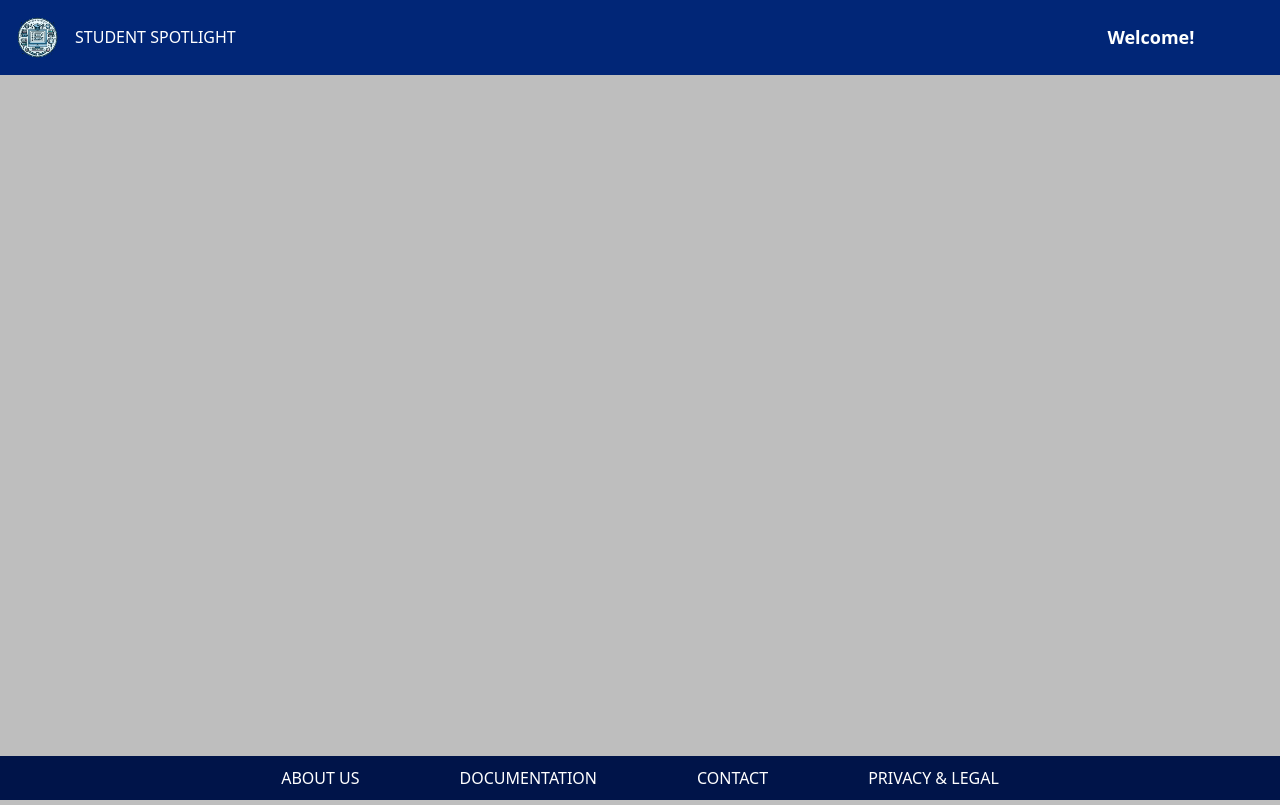
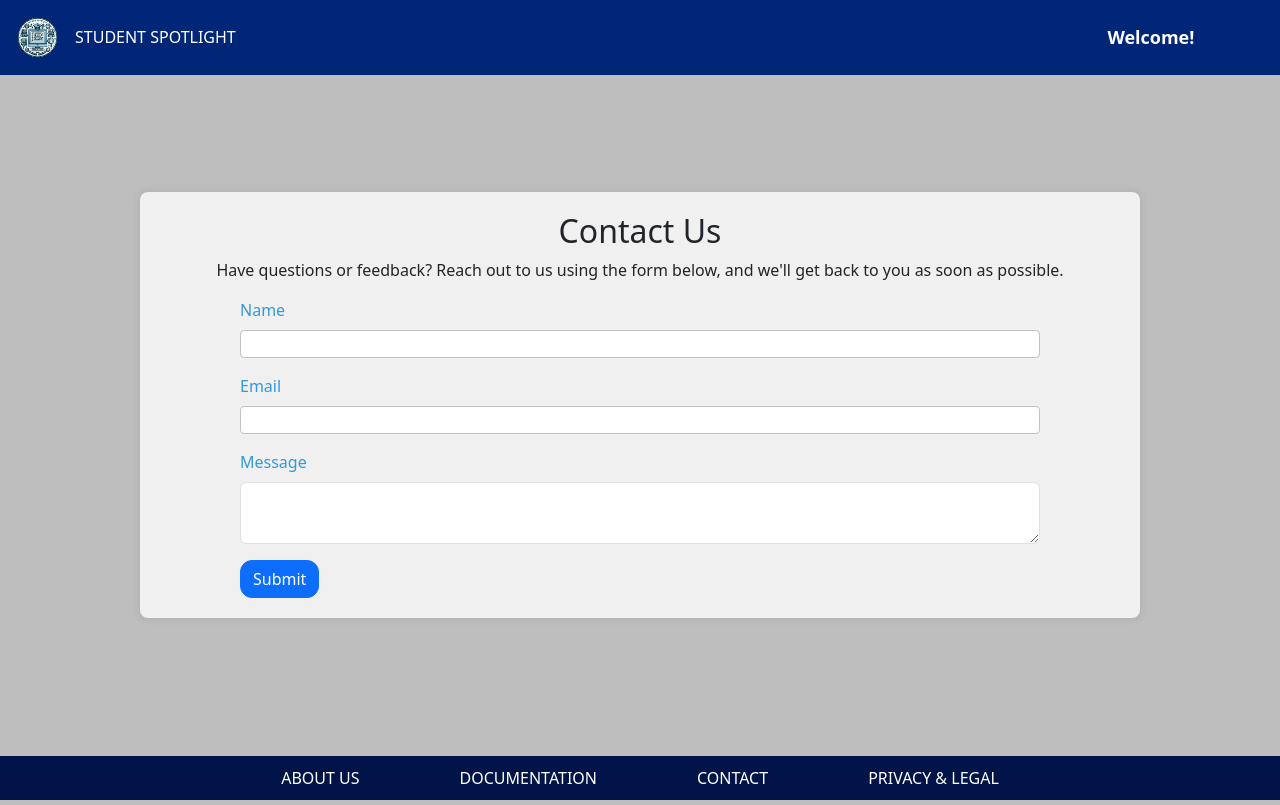
Before and after one commit to gl4s/StudentSpotlight, a React (Create React App) app in the folder client/: page /contact in a window 1280 px wide. Built offline with nearby package versions, Linux system fonts and the light colour scheme.

Commit message:
Aloldalak

```diff
--- a/client/src/components/AboutUs.js
+++ b/client/src/components/AboutUs.js
@@ -3,13 +3,37 @@ import Navbar from './Navbar.js';
 import Footer from './Footer.js';
 import '../css/Navbar.css';
 import '../css/Footer.css';
+import '../css/AboutUs.css';
 
 const AboutUs = () => {
     return (
         <div className='container main-container'>
             <Navbar />
 
-            {/* Ide ird a tartalmat */}
+            <div className="content-box">
+
+           <div className='content text-center'>
+           <h2>About Us</h2>
+          <p>
+          We are a passionate team dedicated to providing schools possibly the best grading platform.
+        </p>
+
+           <p>Our goal is to Create a comprehensive grading platform that empowers teachers and school administrators to efficiently manage and track student grades in individual classes.</p>
+           <p >The website aims to provide a user-friendly interface for teachers to input grades, monitor student performance, and generate reports.</p>
+           <p>The system should enhance communication between teachers and students, allowing for timely feedback and performance analysis.</p>
+
+        <p>
+          Meet the team behind StudentSpotlight:
+        </p>
+        <ul className='list-unstyled'>
+          <li>Forrás Márk - Leader, BackEnd</li>
+          <li>Frech Szabolcs - Tester, FrontEnd</li>
+       </ul>
+
+       <img src={process.env.PUBLIC_URL + '/media/logo.png'} alt="Logo" className='img-responsive img'/>
+              </div>
+              </div>
+
 
             <Footer />
         </div>
--- a/client/src/components/Contact.js
+++ b/client/src/components/Contact.js
@@ -1,19 +1,80 @@
-import React from 'react';
+import React, { useState } from 'react';
 import Navbar from './Navbar.js';
 import Footer from './Footer.js';
 import '../css/Navbar.css';
 import '../css/Footer.css';
+import react, { useRef } from 'react';
+import emailjs from '@emailjs/browser';
 
-const AboutUs = () => {
-    return (
-        <div className='container main-container'>
+const ContactUs = () => {
+  const [formData, setFormData] = useState({
+    name: '',
+    email: '',
+    message: ''
+  });
+
+
+
+
+
+
+  const form = useRef();
+
+  const sendEmail = (e) => {
+    e.preventDefault();
+
+    emailjs.sendForm('service_ksg5i7f', 'template_hf69v3c', form.current, '1BzVniqzvZdXE3nk0')
+      .then((result) => {
+          console.log(result.text);
+          alert("Your message was succesfully sent!");
+
+      }, (error) => {
+          console.log(error.text);
+          alert("Due to an error your message wasn't sent. Please try again later!")
+      });
+  };
+
+  const handleChange = (e) => {
+    setFormData({ ...formData, [e.target.name]: e.target.value });
+  };
+
+  return (
+    <div className='container main-container'>
             <Navbar />
 
-            {/* Ide ird a tartalmat */}
+<div className="content-box">
+    <h2 className='text-center'>Contact Us</h2>
+    <p className='text-center'>
+        Have questions or feedback? Reach out to us using the form below, and we'll get back to you as soon as possible.
+    </p>
+    <div className='content'>
+        <form ref={form} onSubmit={sendEmail}>
+            <div className="mb-3">
+                <label htmlFor="user_name" className="form-label">Name</label>
+                <input type="text" className="form-control" id="user_name" name="user_name" value={formData.user_name} onChange={handleChange} required />
+            </div>
+            <div className="mb-3">
+                <label htmlFor="user_email" className="form-label">Email</label>
+                <input type="email" className="form-control" id="user_email" name="user_email" value={formData.user_email} onChange={handleChange} required />
+            </div>
+            <div className="mb-3">
+                <label htmlFor="message" className="form-label">Message</label>
+                <textarea className="form-control" id="message" name="message" value={formData.message} onChange={handleChange} required></textarea>
+            </div>
+            <button type="submit" className="btn btn-primary">Submit</button>
+        </form>
+    </div>
+</div>
 
-            <Footer />
-        </div>
-    );
+<Footer />
+</div>
+  );
+
+
+
+      <Footer />
+
+
 };
 
-export default AboutUs;
+export default ContactUs;
--- a/client/src/components/Navbar.js
+++ b/client/src/components/Navbar.js
@@ -1,5 +1,6 @@
 // Navbar.js
 import React from 'react';
+import { Link } from 'react-router-dom';
 import '../css/Navbar.css';
 
 const Navbar = () => {
@@ -7,7 +8,14 @@ const Navbar = () => {
     <nav className="custom-navbar">
       <div className="logo-container">
         <img src={process.env.PUBLIC_URL + '/media/logo.png'} alt="Logo" className="logo" />
-        <div className="label-left">STUDENT SPOTLIGHT</div>
+        <div className="label-left">
+
+          <Link to="/" className='navbar-label'>
+          STUDENT SPOTLIGHT
+          </Link>
+
+
+        </div>
       </div>
       <div className="label-right">
         <div className="bold-label">Welcome!</div>
--- /dev/null
+++ b/client/src/css/AboutUs.css
@@ -0,0 +1,41 @@
+/* AboutUs.css */
+
+.container {
+    display: flex;
+    flex-direction: column;
+    min-height: 100vh;
+}
+
+.main-container {
+    flex: 1;
+    display: flex;
+    flex-direction: column;
+}
+
+.content-box {
+    background-color: #f8f9fa;
+    padding: 50px;
+    margin-top: 20px; /* Reduced margin-top to prevent navbar overlap */
+    border-radius: 5px;
+}
+
+.content {
+    margin: auto;
+    max-width: 800px;
+}
+
+.text-center {
+    text-align: center;
+}
+
+.list-unstyled {
+    list-style: none;
+    padding-left: 0;
+}
+
+.img-responsive {
+    max-width: 20%;
+    height: auto;
+
+    margin: auto;
+}
--- a/client/src/css/Navbar.css
+++ b/client/src/css/Navbar.css
@@ -44,6 +44,11 @@
     font-weight: bold;
 }
 
+.navbar-label{
+    text-decoration: none;
+    color: #fff;
+}
+
 @media only screen and (max-width: 768px) {
     .custom-navbar {
         position: fixed;
--- a/package.json
+++ b/package.json
@@ -15,6 +15,7 @@
   "author": "",
   "license": "ISC",
   "dependencies": {
+    "@emailjs/browser": "^4.3.3",
     "assert": "^2.1.0",
     "axios": "^1.6.2",
     "bcrypt": "^5.1.1",
```
Also changed, not shown: 2 other files (tests, documents, lock files or other folders).
